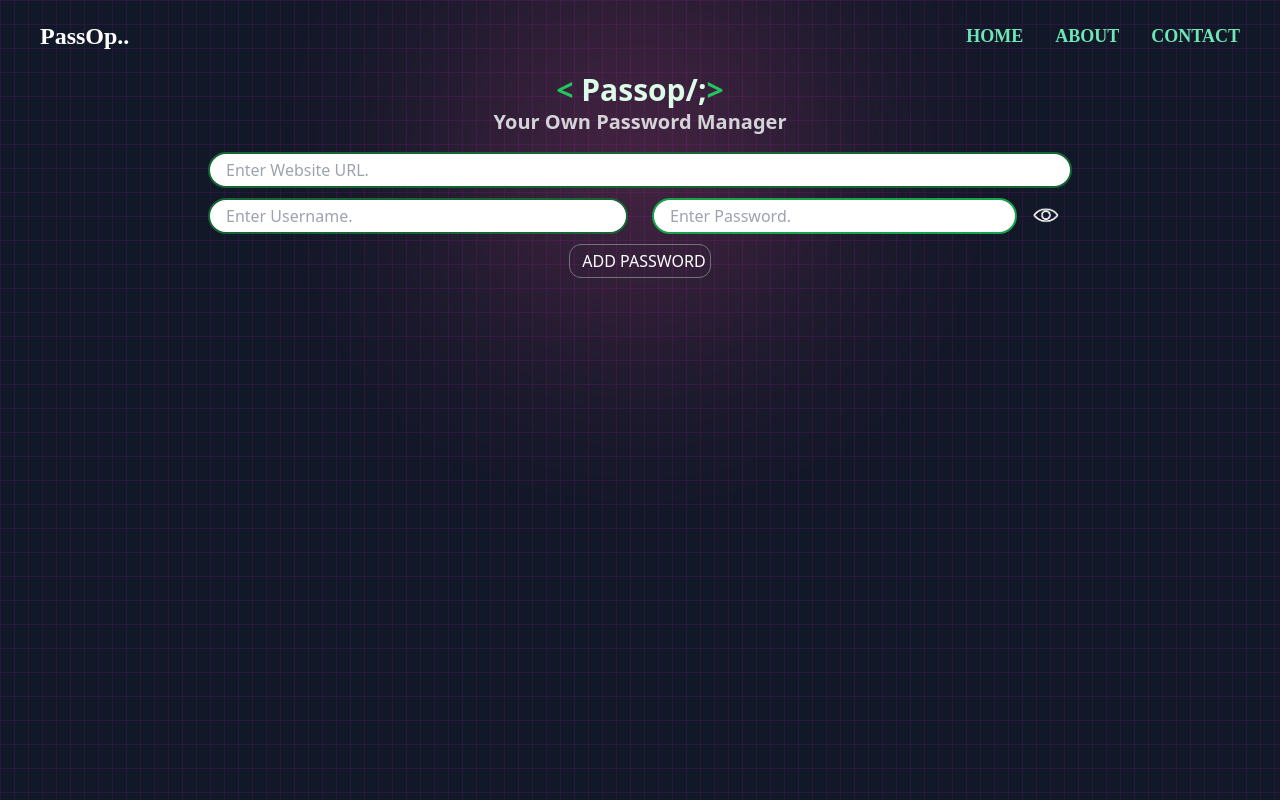
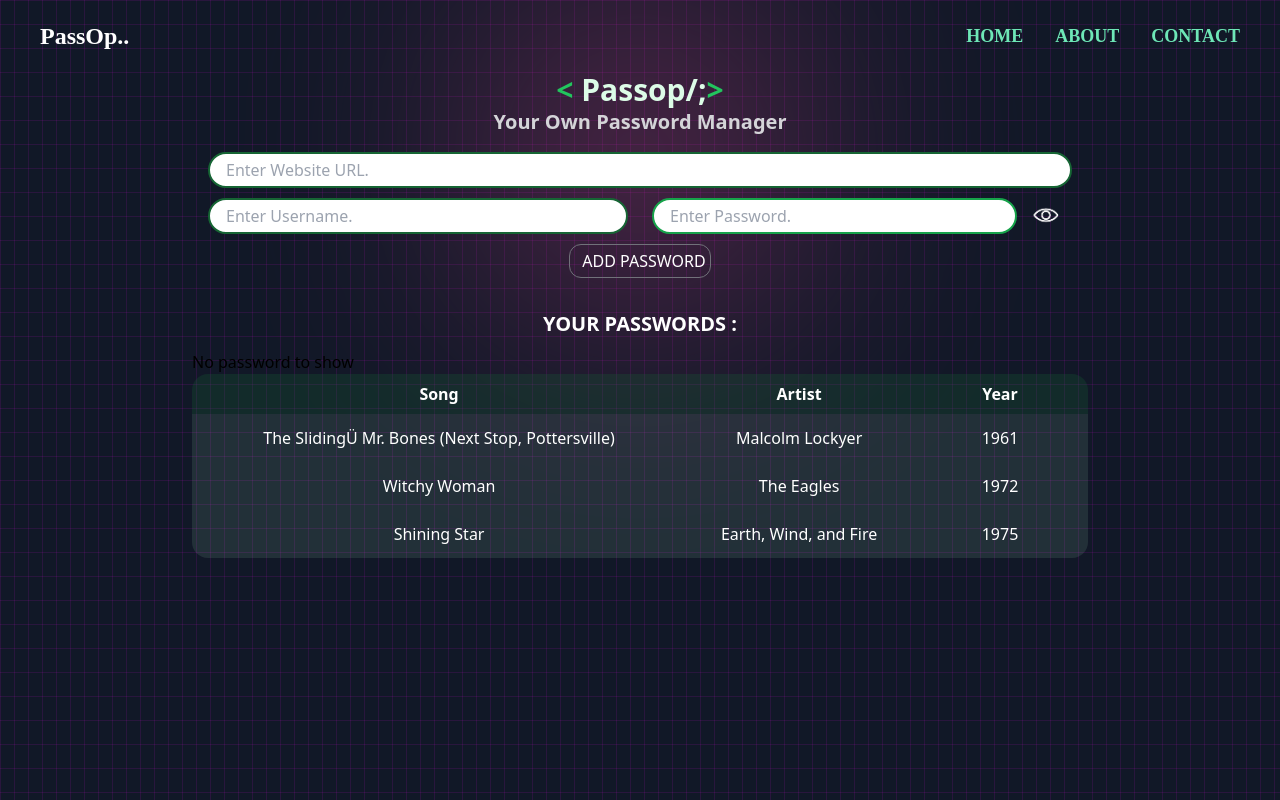
Before and after one commit to Vikranthraosb/KeyGuard, a React app: page / in a window 1280 px wide. Built offline with nearby package versions, Linux system fonts and the light colour scheme; the HTML template or start-up script is replaced by a standard one.

Commit message:
left the video at 58 th minuits....

```diff
--- a/src/Components/Manager.jsx
+++ b/src/Components/Manager.jsx
@@ -1,11 +1,18 @@
-import React from "react";
+import React, { useEffect } from "react";
 import { useRef } from "react";
 import { useState } from "react";
 
 function Manager() {
   const [form, setform] = useState({ site: "", username: "", password: "" });
   const ref = useRef();
+  const [passwordArray, setpasswordArray] = useState([]);
 
+  useEffect(() => {
+    let passwords = localStorage.getItem("passwords");
+    if (passwords) {
+      setpasswordArray(JSON.parse(passwords));
+    }
+  }, []);
   const showpassword = () => {
     // toggle the eye image
     if (ref.current.src.includes("/images/hide-password.png")) {
@@ -15,7 +22,15 @@ function Manager() {
     }
   };
 
-  const savepassword = () => {};
+  const savepassword = () => {
+    console.log(form);
+    setpasswordArray([...passwordArray, form]);
+    localStorage.setItem("password", JSON.stringify([...passwordArray, form]));
+  };
+  const handlechange = (e) => {
+    setform({ ...form, [e.target.name]: e.target.value });
+  };
+
   return (
     <div>
       <div className="absolute inset-0 -z-10 w-full h-full bg-gray-900 bg-[linear-gradient(to_right,#ff00ff1a_1px,transparent_1px),linear-gradient(to_bottom,#ff00ff1a_1px,transparent_1px)] bg-[size:14px_24px]">
@@ -33,31 +48,33 @@ function Manager() {
         </p>
         <div className=" flex flex-col p-4 text-black gap-2 justify-around">
           <input
+            onChange={handlechange}
             value={form.site}
             className="rounded-full border-[2px] border-green-800 w-full py-1 px-4"
             type="text"
-            name=""
+            name="site"
             id=""
             placeholder="Enter Website URL."
           />
           <div className="flex w-full justify-between gap-6">
             <div className="w-1/2 flex justify-center items-center">
               <input
+                onChange={handlechange}
                 value={form.username}
                 className="rounded-full border-[2px] border-green-800 w-full py-1 px-4"
                 type="text"
-                name=""
+                name="username"
                 id=""
                 placeholder="Enter Username."
               />
             </div>
-
             <div className="flex items-center justify-around w-1/2 gap-0">
               <input
+                onChange={handlechange}
                 value={form.password}
                 className="rounded-full  border-[2px] border-green-600 w-full py-1 px-4"
                 type="text"
-                name=""
+                name="password"
                 id=""
                 placeholder="Enter Password."
               />
@@ -87,6 +104,57 @@ function Manager() {
             </button>
           </div>
         </div>
+        <div className="passwords">
+          <h2 className="text-xl text-center uppercase text-white font-semibold mt-4 mb-3">
+            {" "}
+            Your passwords :
+          </h2>
+          {passwordArray.length === 0 && <div>No password to show</div>}
+          <table className="table-auto w-full overflow-hidden rounded-2xl">
+            <thead className=" bg-green-800  bg-opacity-[.25] text-white">
+              <tr>
+                <th className="py-2">Song</th>
+                <th className="py-2">Artist</th>
+                <th className="py-2">Year</th>
+              </tr>
+            </thead>
+            <tbody className="bg-green-200 bg-opacity-[.1]">
+              <tr>
+                <td className="text-center min-w-32 text-white px-1 py-3">
+                  The SlidingÜ Mr. Bones (Next Stop, Pottersville)
+                </td>
+                <td className="text-center min-w-32 text-white px-1 py-3">
+                  Malcolm Lockyer
+                </td>
+                <td className="text-center min-w-32 text-white px-1 py-3">
+                  1961
+                </td>
+              </tr>
+              <tr>
+                <td className="text-center min-w-32 text-white px-1 py-3">
+                  Witchy Woman
+                </td>
+                <td className="text-center min-w-32 text-white px-1 py-3">
+                  The Eagles
+                </td>
+                <td className="text-center min-w-32 text-white px-1 py-3">
+                  1972
+                </td>
+              </tr>
+              <tr>
+                <td className="text-center min-w-32 text-white px-1 py-3">
+                  Shining Star
+                </td>
+                <td className="text-center min-w-32 text-white px-1 py-3">
+                  Earth, Wind, and Fire
+                </td>
+                <td className="text-center min-w-32 text-white px-1 py-3">
+                  1975
+                </td>
+              </tr>
+            </tbody>
+          </table>
+        </div>
       </div>
     </div>
   );
```
